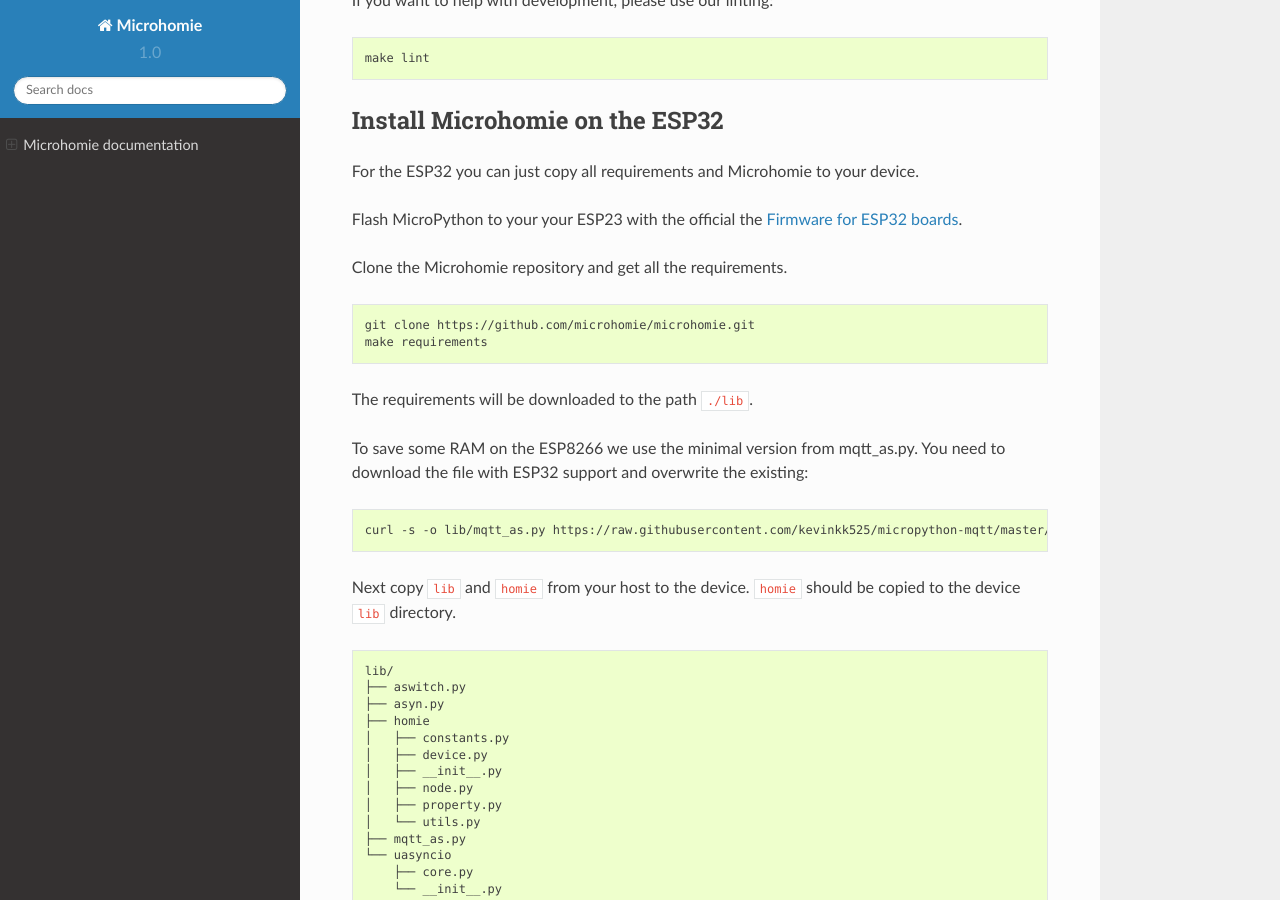
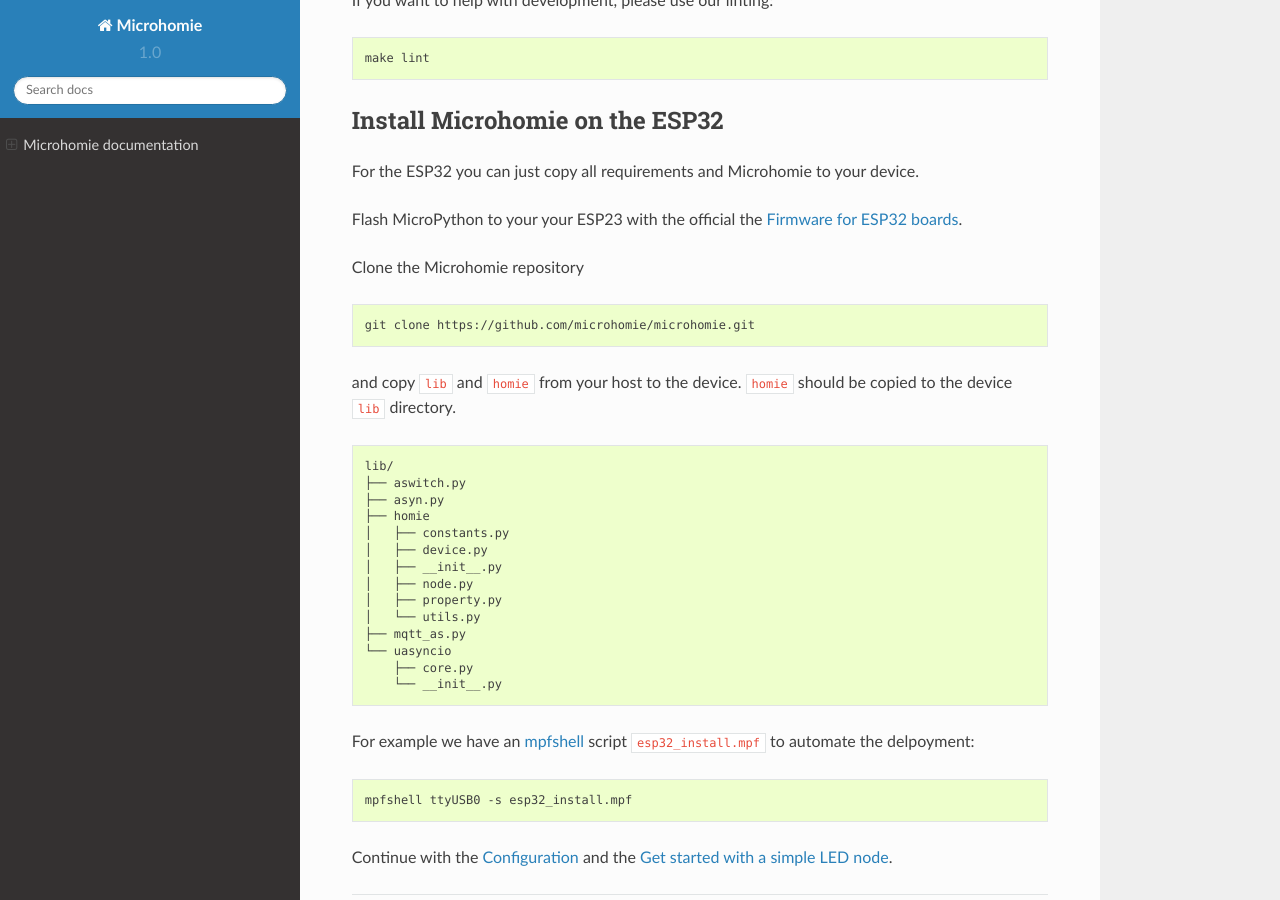
Before and after one commit to microhomie/microhomie, a Sphinx documentation site: the page built from docs/index.rst, in a window 1280 px wide and 900 px high, scrolled down 1799 px. Built offline with Sphinx 7.4.7 and the Read the Docs theme 2.0.0, drawn with Linux system fonts in a browser that asks for light colours.

```diff
--- a/docs/index.rst
+++ b/docs/index.rst
@@ -87,22 +87,13 @@ For the ESP32 you can just copy all requirements and Microhomie to your device.
 
 Flash MicroPython to your your ESP23 with the official the `Firmware for ESP32 boards <https://micropython.org/download#esp32>`_.
 
-Clone the Microhomie repository and get all the requirements.
+Clone the Microhomie repository
 
 .. code-block:: shell
 
     git clone https://github.com/microhomie/microhomie.git
-    make requirements
 
-The requirements will be downloaded to the path ``./lib``.
-
-To save some RAM on the ESP8266 we use the minimal version from mqtt_as.py. You need to download the file with ESP32 support and overwrite the existing:
-
-.. code-block:: shell
-
-    curl -s -o lib/mqtt_as.py https://raw.githubusercontent.com/kevinkk525/micropython-mqtt/master/mqtt_as.py
-
-Next copy ``lib`` and ``homie`` from your host to the device. ``homie`` should be copied to the device ``lib`` directory.
+and copy ``lib`` and ``homie`` from your host to the device. ``homie`` should be copied to the device ``lib`` directory.
 
 .. code-block:: shell
 
--- a/homie/__init__.py
+++ b/homie/__init__.py
@@ -1 +1 @@
-__version__ = b"2.0.0-beta.3"
+__version__ = b"2.0.0"
```
Also changed, not shown: 3 other files.
